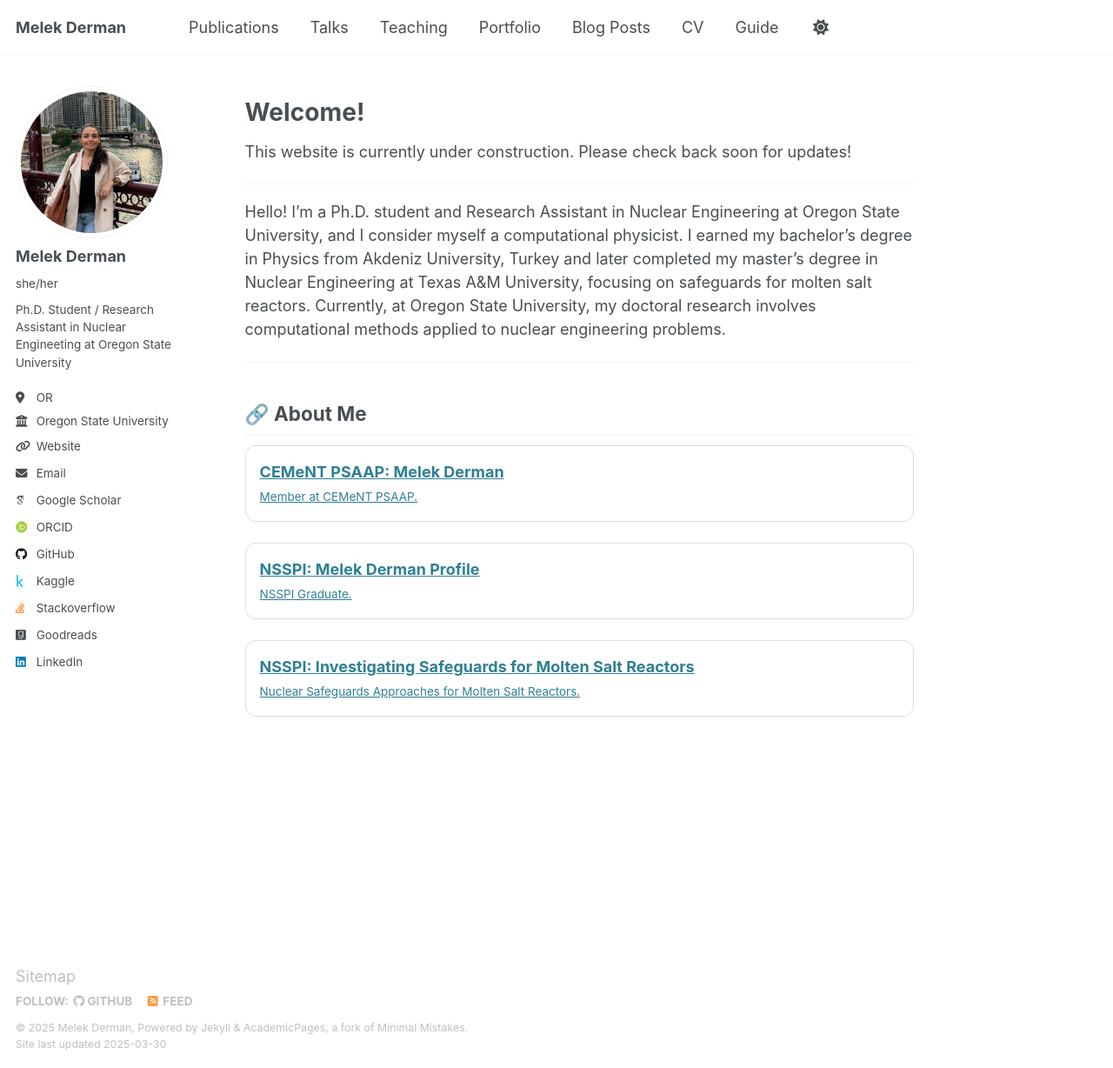
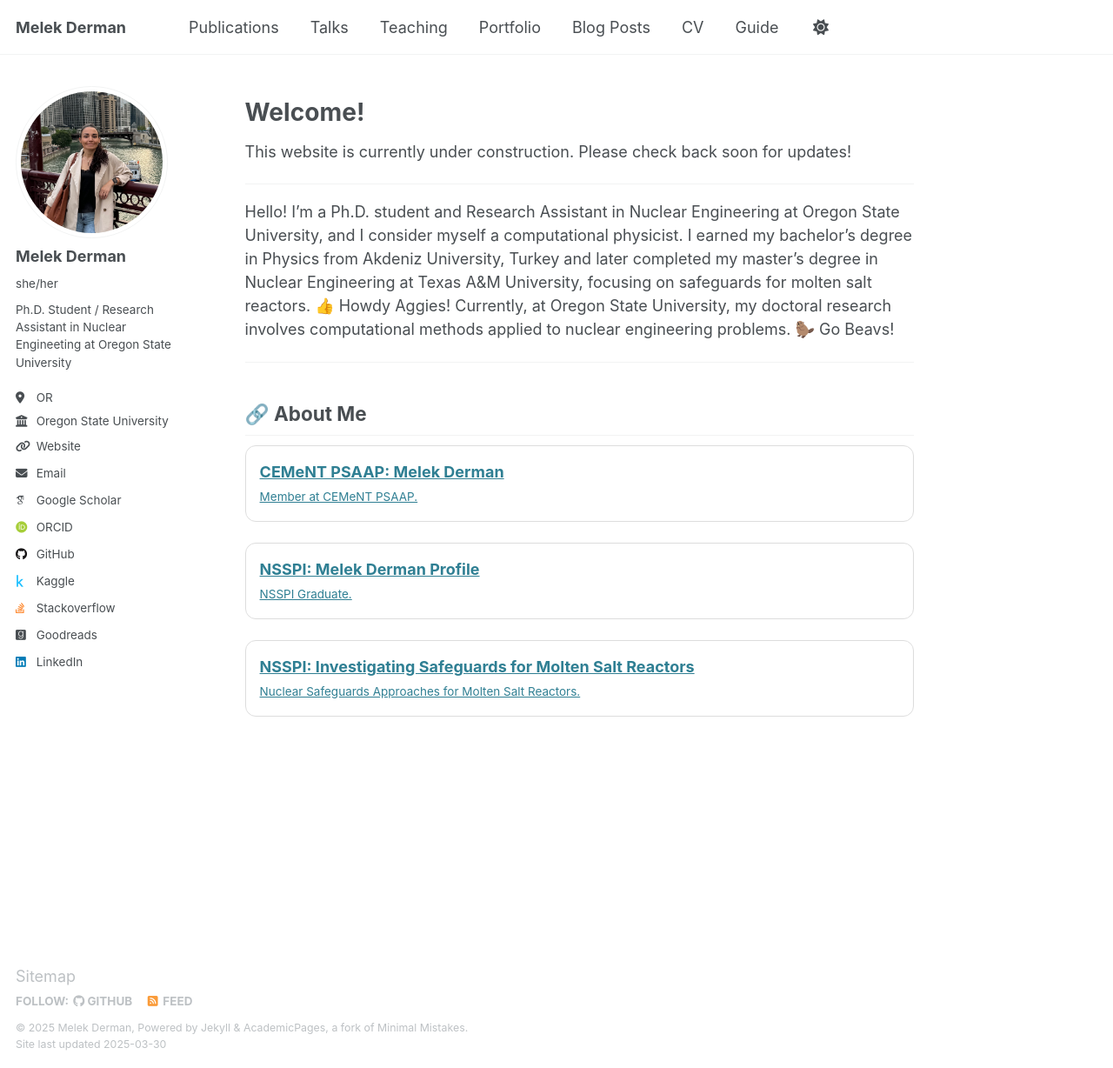
Before and after one commit to melekderman/melekderman.github.io, a Jekyll site: the page built from _pages/about.md, in a window 1280 px wide and 1228 px high. Shown: the whole window at 87% size. Built offline with Jekyll 4.4.1, drawn with Linux system fonts in a browser that asks for light colours; some web fonts are replaced.

Commit message:
update about.md

```diff
--- a/_pages/about.md
+++ b/_pages/about.md
@@ -13,7 +13,7 @@
 
 ---
 
-Hello! I'm a Ph.D. student and Research Assistant in Nuclear Engineering at Oregon State University, and I consider myself a computational physicist. I earned my bachelor's degree in Physics from Akdeniz University, Turkey and later completed my master's degree in Nuclear Engineering at Texas A&M University, focusing on safeguards for molten salt reactors. Currently, at Oregon State University, my doctoral research involves computational methods applied to nuclear engineering problems.
+Hello! I'm a Ph.D. student and Research Assistant in Nuclear Engineering at Oregon State University, and I consider myself a computational physicist. I earned my bachelor's degree in Physics from Akdeniz University, Turkey and later completed my master's degree in Nuclear Engineering at Texas A&M University, focusing on safeguards for molten salt reactors. 👍 Howdy Aggies! Currently, at Oregon State University, my doctoral research involves computational methods applied to nuclear engineering problems. 🦫 Go Beavs!
 
 ---
 
```
